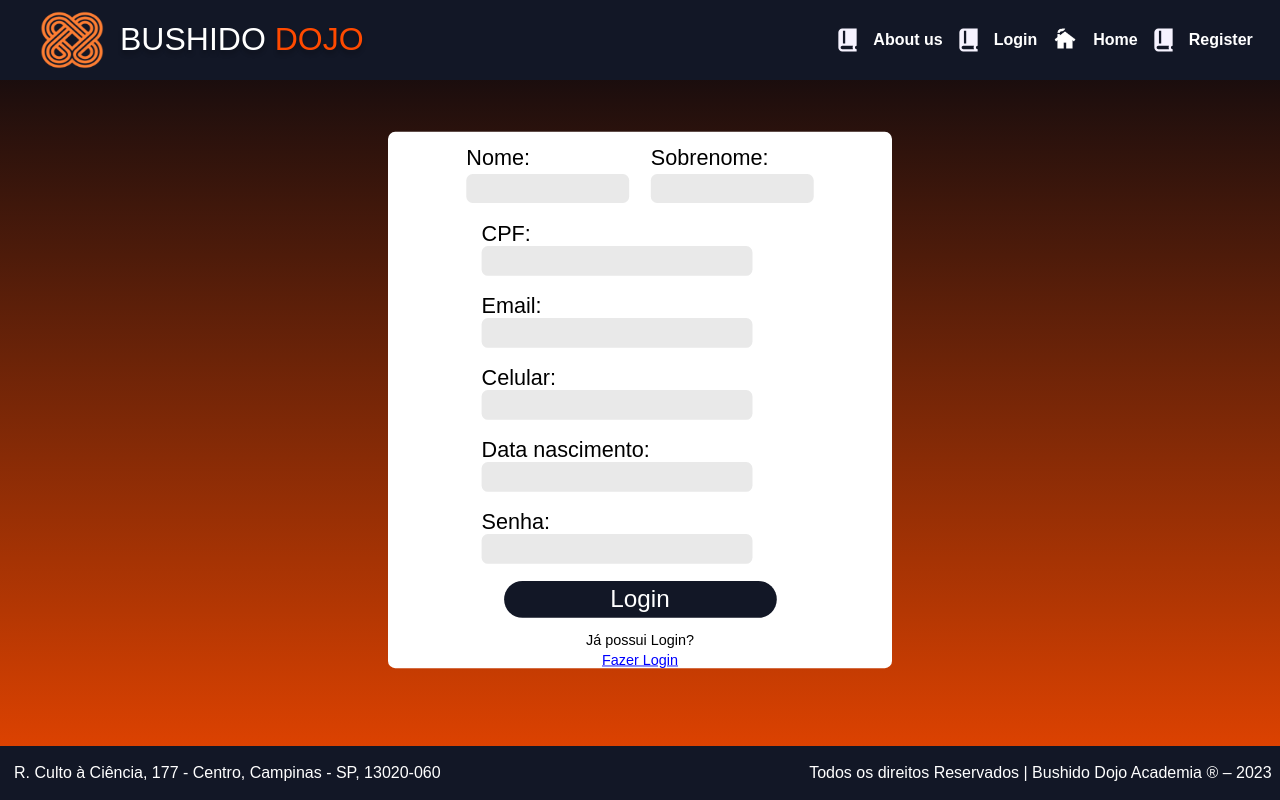
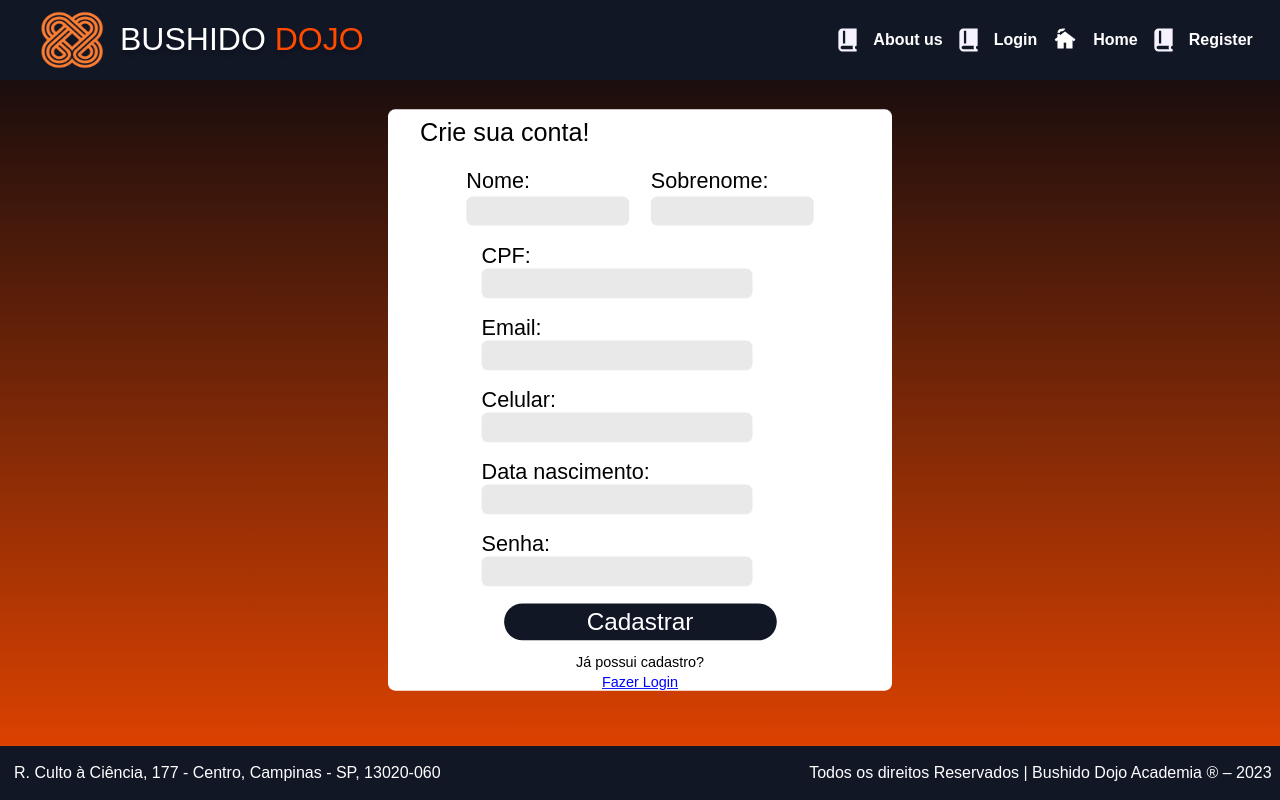
Before and after one commit to Bushido-Dojo/BushidoDojo_React, a React (Create React App) app: page /register in a window 1280 px wide. Built offline with nearby package versions, Linux system fonts and the light colour scheme; a web font is replaced by a local one.

Commit message:
add text register | talvez adição de formregister2

```diff
--- a/src/components/formRegister/FormRegister.jsx
+++ b/src/components/formRegister/FormRegister.jsx
@@ -6,6 +6,11 @@ const FormRegister = () => {
     <form action="" method="" className={styles.form}>
 
       <div className={styles.div2}>
+
+        <div className={styles.barra_upper}>
+          <p className={styles.crie_sua_conta}>Crie sua conta!</p>
+        </div>
+
         <div className={styles.input}>
           <p><label>Nome:</label></p>
           <input type="nome" />
@@ -41,9 +46,9 @@ const FormRegister = () => {
         <input type="password" />
       </div>
 
-      <button type="submit">Login</button>
+      <button type="submit">Cadastrar</button>
       <div className="login">
-        <p>Já possui Login?</p>
+        <p>Já possui cadastro?</p>
       </div>
 
       <div className="login_link">
--- a/src/components/formRegister/FormRegister.module.css
+++ b/src/components/formRegister/FormRegister.module.css
@@ -11,7 +11,7 @@
 }
 
 .form> :first-child {
-    margin-top: 70px;
+    margin-top: 120px;
 }
 
 .form> :last-child {
@@ -19,6 +19,20 @@
     cursor: pointer;
     color: blue;
     text-decoration: underline;
+}
+
+/* .barra_upper {
+    background-color: #121726;
+    padding: 5px 550px 0px 5px;
+    margin-top: -200px;
+} */
+
+.crie_sua_conta {
+    color: rgb(0, 0, 0);
+    position: absolute;
+    top: -2.73%;
+    right: 60%;
+    font-size: 28px;
 }
 
 .div2 {
```
Also changed, not shown: src/components/formRegister2/FormRegister2.jsx (added), src/components/formRegister2/FormRegister2.module.css (added).
